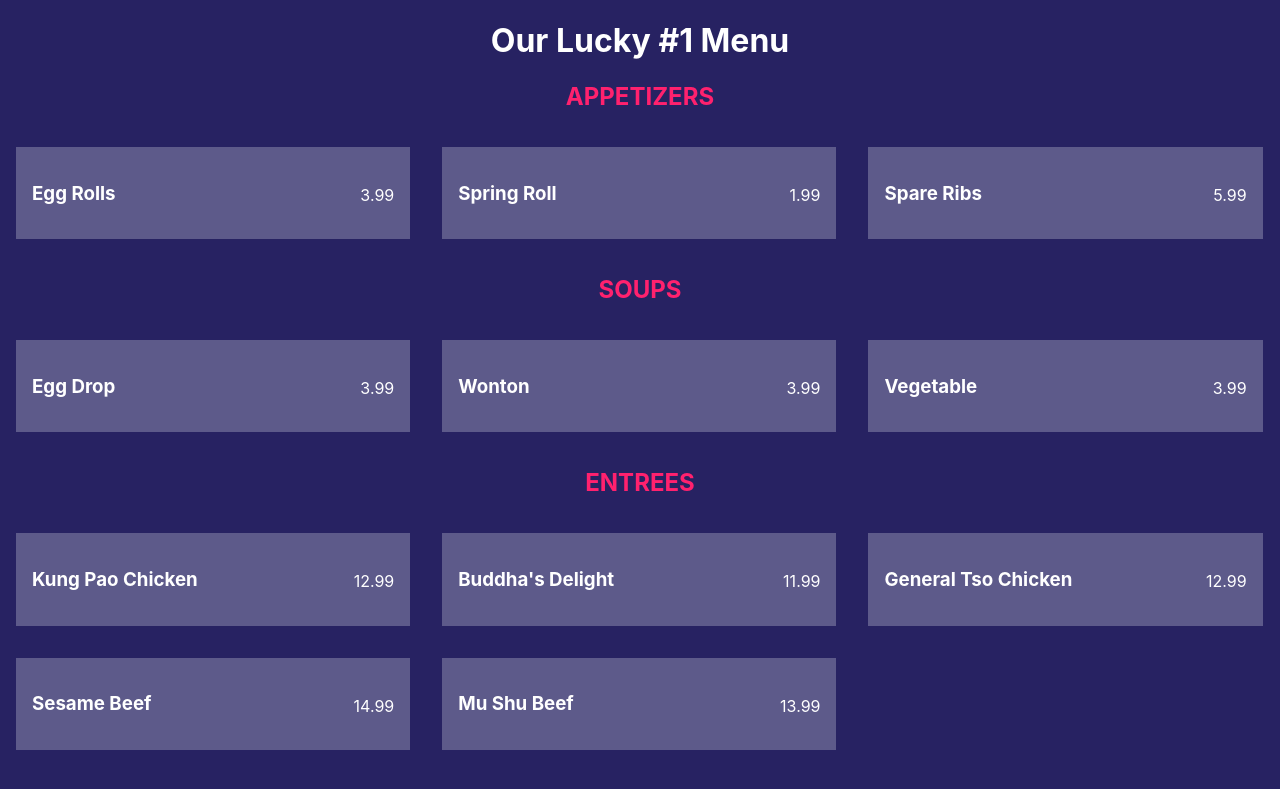
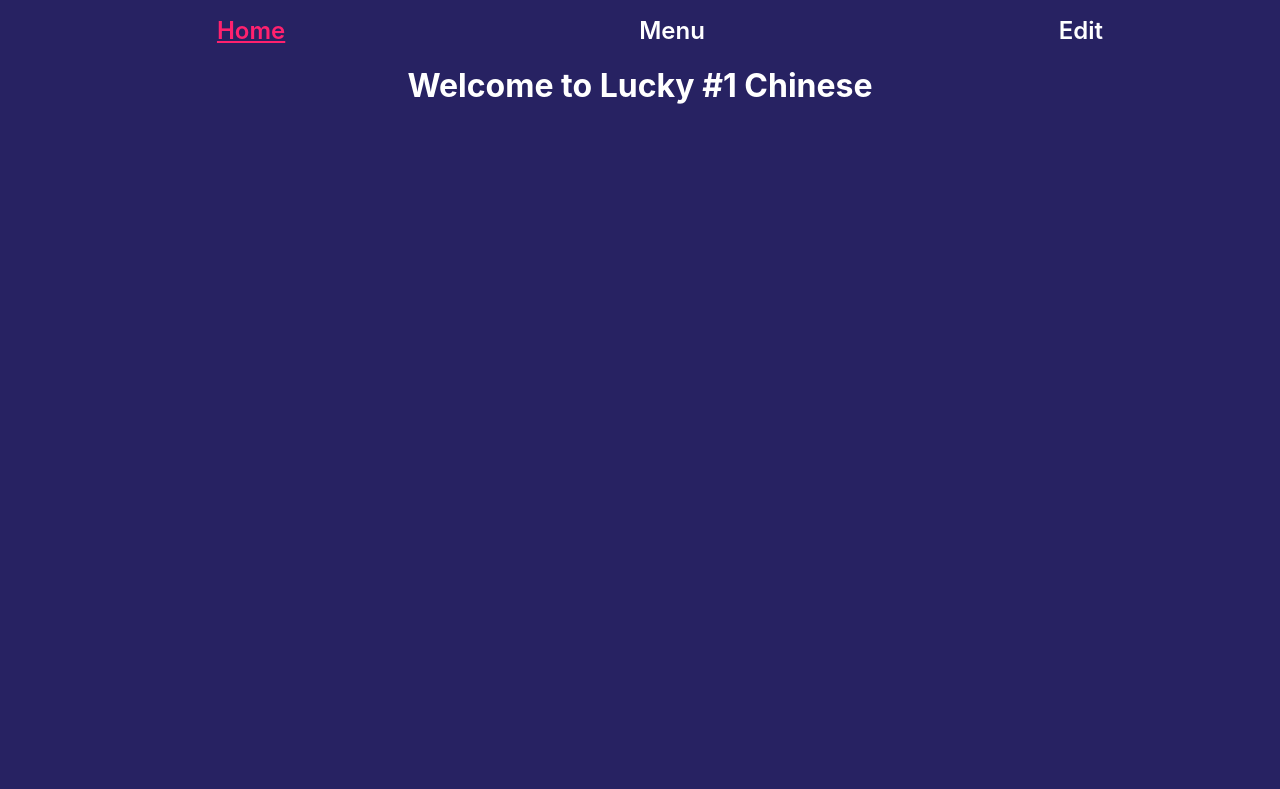
Before and after one commit to toddalbert/restaurant-frontend, a React (Create React App) app: page / in a window 1280 px wide. Shown: the top 789 px of the page. Built offline with nearby package versions, Linux system fonts and the light colour scheme.

Commit message:
added routes and nav

```diff
--- a/package.json
+++ b/package.json
@@ -8,6 +8,7 @@
     "@testing-library/user-event": "^7.1.2",
     "react": "^16.13.1",
     "react-dom": "^16.13.1",
+    "react-router-dom": "^5.2.0",
     "react-scripts": "3.4.1"
   },
   "scripts": {
--- a/src/App.css
+++ b/src/App.css
@@ -1,3 +1,8 @@
+body {
+  background-color: #272262;
+  color: white;
+}
+
 .App {
   text-align: center;
 }
@@ -36,3 +41,20 @@
     transform: rotate(360deg);
   }
 }
+
+ul {
+  list-style-type: none;
+  display: flex;
+  flex-direction: row;
+  justify-content: space-around;
+}
+li > a {
+  color: white;
+  font-size: 24px;
+  font-weight: 600;
+  text-decoration: none;
+}
+li > a.active {
+  text-decoration: underline;
+  color: #ff216e;
+}
--- a/src/App.js
+++ b/src/App.js
@@ -1,12 +1,31 @@
 import React from 'react'
+import {
+  BrowserRouter as Router,
+  Switch,
+  Route
+} from "react-router-dom"
+import Navbar from './components/common/Navbar'
 import Menu from './components/menu'
 import './App.css'
 
 function App() {
   return (
-    <div className="App">
-      <Menu />
-    </div>
+    <Router>
+      <div className="App">
+        <Navbar />
+        <Switch>
+          <Route path="/menu">
+            <Menu />
+          </Route>
+          <Route path="/edit">
+            <p>This is where we will edit our menu.</p>
+          </Route>
+          <Route exact path="/">
+            <h1>Welcome to Lucky #1 Chinese</h1>
+          </Route>
+        </Switch>
+      </div>
+    </Router>
   )
 }
 
--- /dev/null
+++ b/src/components/common/Navbar.js
@@ -0,0 +1,14 @@
+import React from 'react'
+import { NavLink } from 'react-router-dom'
+
+function Navbar() {
+  return (
+    <ul>
+      <li><NavLink exact to="/">Home</NavLink></li>
+      <li><NavLink to="/menu">Menu</NavLink></li>
+      <li><NavLink to="/edit">Edit</NavLink></li>
+    </ul>
+  )
+}
+
+export default Navbar
--- a/src/components/menu/index.js
+++ b/src/components/menu/index.js
@@ -2,91 +2,41 @@
 import Section from './Section'
 import './menu.css'
 
-// const API_URL = 'https://restaurant-api-js01lc-app.ue.r.appspot.com'
-
-let ourMenu = {
-  appetizers: [{
-    name: 'Egg Rolls',
-    price: 3.99,
-    vegetarian: false
-  }, {
-    name: 'Spring Roll',
-    price: 1.99,
-    vegetarian: true
-  }, {
-    name: 'Spare Ribs',
-    price: 5.99,
-    vegetarian: false
-  }],
-  soups: [{
-    name: 'Egg Drop',
-    price: 3.99,
-    vegetarian: false
-  }, {
-    name: 'Wonton',
-    price: 3.99,
-    vegetarian: false
-  }, {
-    name: 'Vegetable',
-    price: 3.99,
-    vegetarian: true
-  }],
-  entrees: [{
-    name: 'Kung Pao Chicken',
-    price: 12.99,
-    vegetarian: false
-  }, {
-    name: 'Buddha\'s Delight',
-    price: 11.99,
-    vegetarian: true
-  }, {
-    name: 'General Tso Chicken',
-    price: 12.99,
-    vegetarian: false
-  }, {
-    name: 'Sesame Beef',
-    price: 14.99,
-    vegetarian: false
-  }, {
-    name: 'Mu Shu Beef',
-    price: 13.99,
-    vegetarian: false
-  }],
-  drinks: [{
-    name: 'Thai Iced Tea',
-    price: 3.99,
-    vegetarian: true
-  }]
-}
+const API_URL = 'https://restaurant-api-js01lc-app.ue.r.appspot.com'
 
 class Menu extends React.Component {
-  // constructor(props) {
-  //   super(props);
-  //   this.state = {
-  //     isLoaded: false,
-  //     categories: [],
-  //     items: []
-  //   }
-  // }
-  // componentDidMount() {
-  //   fetch(API_URL + '/menu')
-  //     .then((response) => response.json())
-  //     .then((data) => console.log('This is your data', data))
-  // }
+  constructor(props) {
+    super(props)
+    this.state = {
+      isLoaded: false,
+      menu: []
+    }
+  }
+  componentDidMount() {
+    // setTimeout(() => {
+    fetch(API_URL + '/menu')
+      .then((response) => response.json())
+      .then((data) => {
+        this.setState({ isLoaded: true, menu: data })
+      })
+      .catch(err => console.log('Error fetching menu: ' + err))
+    // }, 6000)
+  }
   render() {
-    let sections = Object.keys(ourMenu)
+    let { isLoaded, menu } = this.state
     return (
       <Fragment>
         <h1>Our Lucky #1 Menu</h1>
-        {
-          sections.map((section, index) => {
+        {isLoaded
+          ? menu.map((section, index) => {
             return (
               <Section
                 key={index}
-                items={ourMenu[section]}
-                name={section} />
+                items={section.items}
+                name={section.category} />
             )
           })
+          : <p>Fetching Lucky Menu...</p>
         }
       </ Fragment>
     )
--- a/src/components/menu/menu.css
+++ b/src/components/menu/menu.css
@@ -1,7 +1,3 @@
-body {
-  background-color: #272262;
-  color: white;
-}
 h2 {
   color: #ff216e;
 }
```
Also changed, not shown: 1 other file (tests, documents, lock files or other folders).
